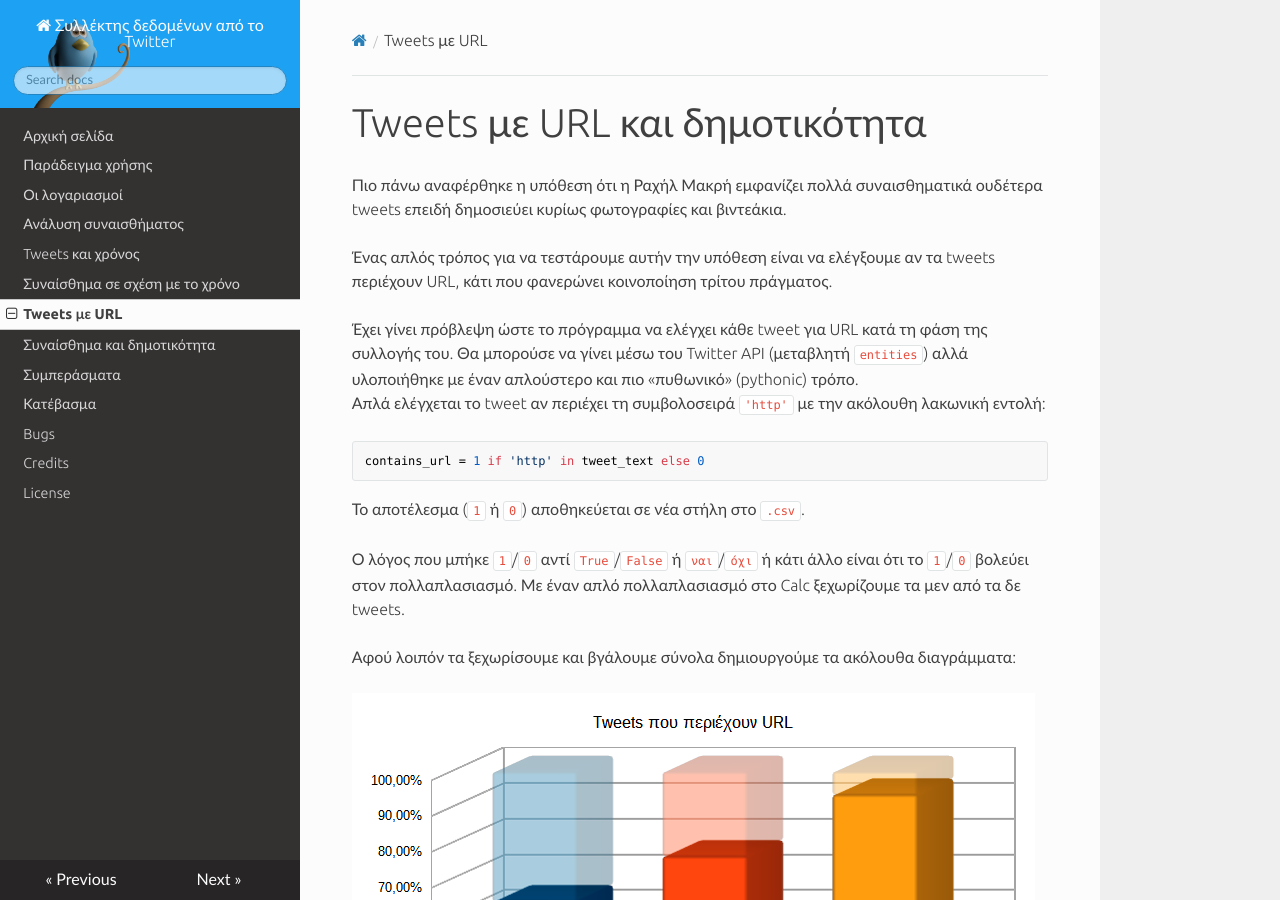
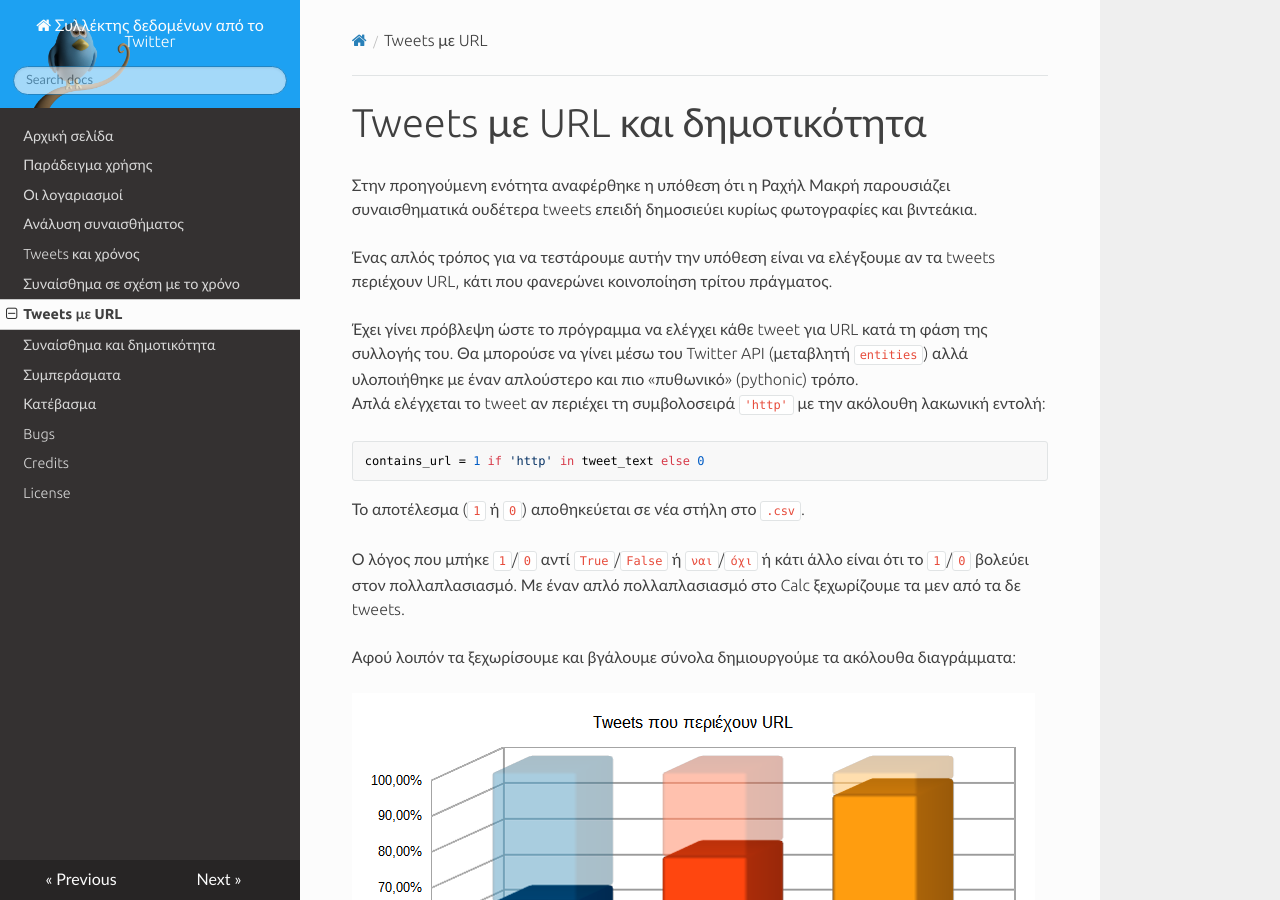
Before and after one commit to Protonotarios/get-tweets, an MkDocs documentation site: the page built from docs/Παράδειγμα/Tweets-με-URL.md, in a window 1280 px wide and 900 px high. Built offline with MkDocs 1.6.1, drawn with Linux system fonts in a browser that asks for light colours; nearby versions of some CDN libraries; old or Windows-style settings are respelled for this version of MkDocs.

Commit message:
μικροεπιμέλεια

```diff
--- a/docs/Παράδειγμα/Tweets-με-URL.md
+++ b/docs/Παράδειγμα/Tweets-με-URL.md
@@ -1,8 +1,9 @@
 
 # Tweets με URL και δημοτικότητα
 
-Πιο πάνω αναφέρθηκε η υπόθεση ότι η Ραχήλ Μακρή εμφανίζει πολλά συναισθηματικά
-ουδέτερα tweets επειδή δημοσιεύει κυρίως φωτογραφίες και βιντεάκια.
+Στην προηγούμενη ενότητα αναφέρθηκε η υπόθεση ότι η Ραχήλ Μακρή παρουσιάζει
+συναισθηματικά ουδέτερα tweets επειδή δημοσιεύει κυρίως φωτογραφίες και
+βιντεάκια.
 
 Ένας απλός τρόπος για να τεστάρουμε αυτήν την υπόθεση είναι να ελέγξουμε αν τα
 tweets περιέχουν URL, κάτι που φανερώνει κοινοποίηση τρίτου πράγματος.
```
